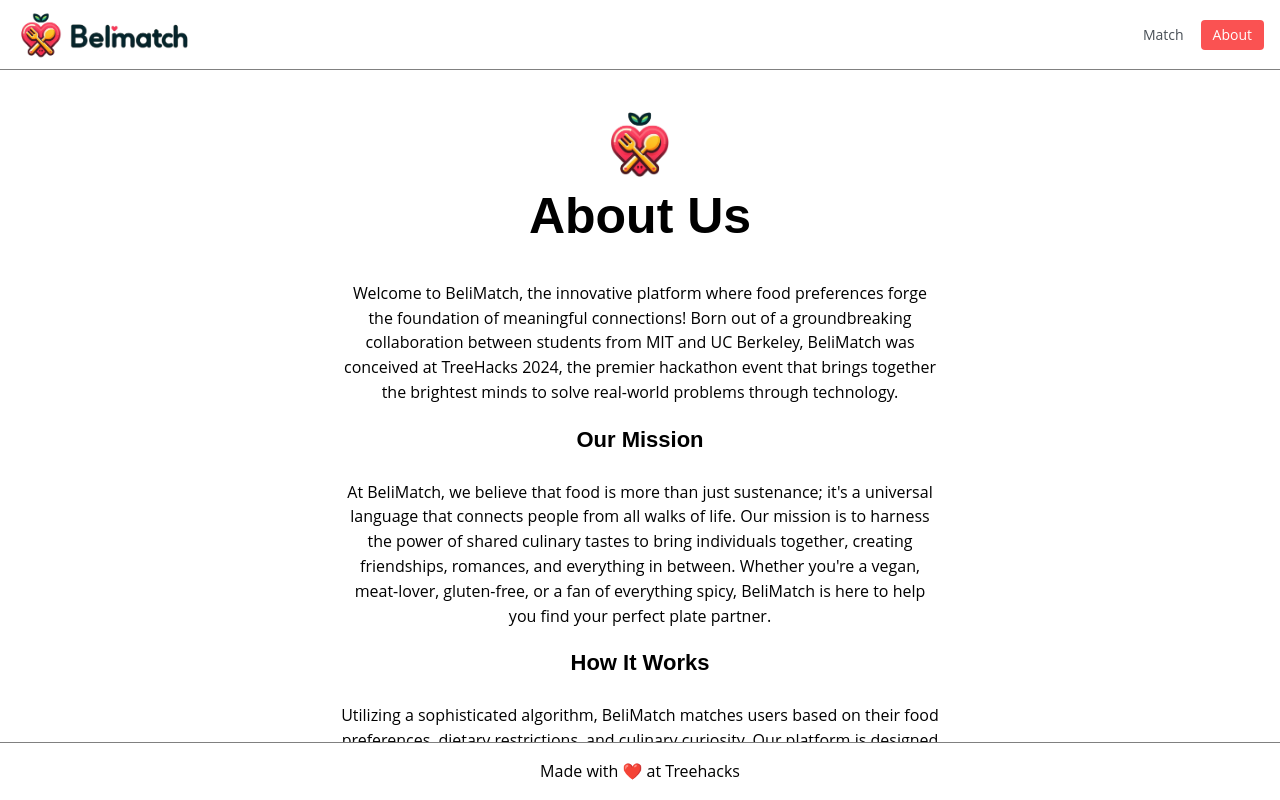
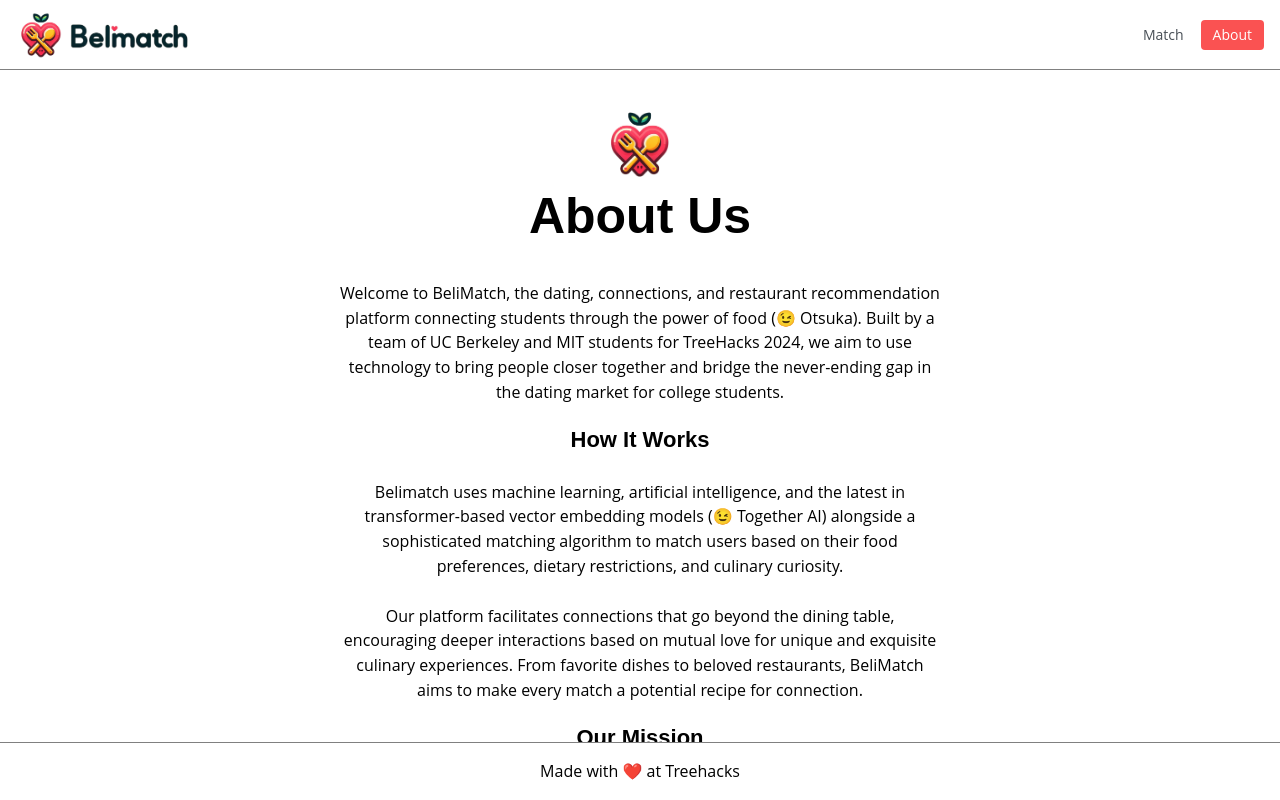
Before and after one commit to sgoel97/beli-match, a React (Vite) app in the folder client/: page /about in a window 1280 px wide. Shown: the top 800 px of the page. Built offline with nearby package versions, Linux system fonts and the light colour scheme.

Commit message:
about v2

```diff
--- a/client/src/pages/About.jsx
+++ b/client/src/pages/About.jsx
@@ -18,13 +18,31 @@ const About = () => {
       <Heading title="About Us" />
       <Box m="auto" align="center" style={{ maxWidth: 600 }}>
         <Text>
-          Welcome to BeliMatch, the innovative platform where food preferences
-          forge the foundation of meaningful connections! Born out of a
-          groundbreaking collaboration between students from MIT and UC
-          Berkeley, BeliMatch was conceived at TreeHacks 2024, the premier
-          hackathon event that brings together the brightest minds to solve
-          real-world problems through technology.
+          Welcome to BeliMatch, the dating, connections, and restaurant
+          recommendation platform connecting students through the power of food
+          (😉 Otsuka). Built by a team of UC Berkeley and MIT students for
+          TreeHacks 2024, we aim to use technology to bring people closer
+          together and bridge the never-ending gap in the dating market for
+          college students.
         </Text>
+
+        <Title order={3} mb={24} mt="lg">
+          How It Works
+        </Title>
+        <Text>
+          Belimatch uses machine learning, artificial intelligence, and the
+          latest in transformer-based vector embedding models (😉 Together AI)
+          alongside a sophisticated matching algorithm to match users based on
+          their food preferences, dietary restrictions, and culinary curiosity.
+          <br />
+          <br />
+          Our platform facilitates connections that go beyond the dining table,
+          encouraging deeper interactions based on mutual love for unique and
+          exquisite culinary experiences. From favorite dishes to beloved
+          restaurants, BeliMatch aims to make every match a potential recipe for
+          connection.
+        </Text>
+
         <Title order={3} mb={24} mt="lg">
           Our Mission
         </Title>
@@ -38,18 +56,6 @@ const About = () => {
           plate partner.
         </Text>
 
-        <Title order={3} mb={24} mt="lg">
-          How It Works
-        </Title>
-        <Text>
-          Utilizing a sophisticated algorithm, BeliMatch matches users based on
-          their food preferences, dietary restrictions, and culinary curiosity.
-          Our platform is designed to facilitate connections that go beyond the
-          superficial, encouraging deeper interactions based on mutual interests
-          in cuisine and dining experiences. From favorite dishes to beloved
-          restaurants, BeliMatch aims to make every match a potential recipe for
-          connection.
-        </Text>
         <Text mt={24}>
           Thank you for choosing BeliMatch. Let's embark on this delicious
           journey together, where your next meal could lead to your next
```
